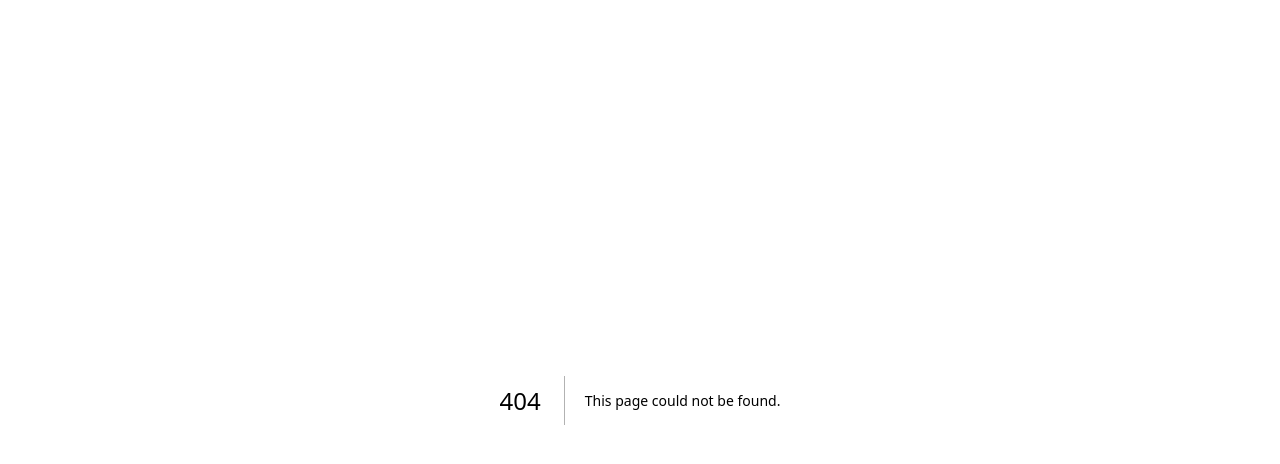
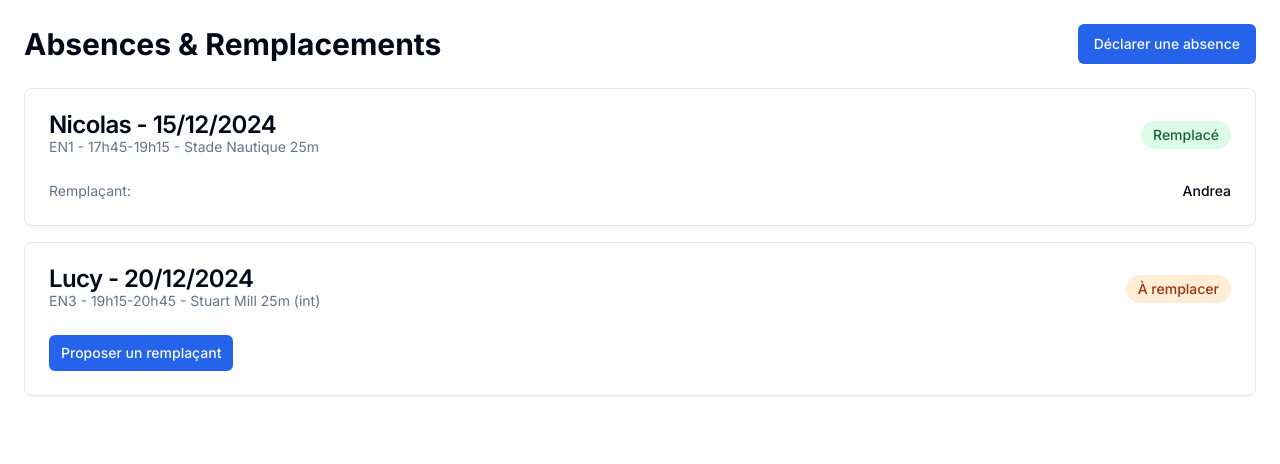
Before and after one commit to jeromedimitri-ai/swimsync-2.0, a Next.js app in the folder apps/web/: page /absences in a window 1280 px wide. Before the commit this address had no page. Shown: the top 464 px of the page. Built offline with nearby package versions, Linux system fonts and the light colour scheme.

Commit message:
Create AbsencesPage component to display absencesfeat: add Absences page with replacement management

```diff
--- /dev/null
+++ b/apps/web/app/absences/page.tsx
@@ -0,0 +1,73 @@
+'use client'
+
+import { useState } from 'react'
+import { Card, CardContent, CardDescription, CardHeader, CardTitle } from '@/components/ui/card'
+import { Button } from '@/components/ui/button'
+
+export default function AbsencesPage() {
+  const absences = [
+    {
+      id: 1,
+      coach: 'Nicolas',
+      date: '2024-12-15',
+      creneau: 'EN1 - 17h45-19h15',
+      bassin: 'Stade Nautique 25m',
+      remplaçant: 'Andrea',
+      statut: 'Remplacé'
+    },
+    {
+      id: 2,
+      coach: 'Lucy',
+      date: '2024-12-20',
+      creneau: 'EN3 - 19h15-20h45',
+      bassin: 'Stuart Mill 25m (int)',
+      remplaçant: null,
+      statut: 'À remplacer'
+    },
+  ]
+
+  return (
+    <div className="container mx-auto p-6">
+      <div className="flex items-center justify-between mb-6">
+        <h1 className="text-3xl font-bold">Absences & Remplacements</h1>
+        <Button>Déclarer une absence</Button>
+      </div>
+
+      <div className="space-y-4">
+        {absences.map((absence) => (
+          <Card key={absence.id}>
+            <CardHeader>
+              <div className="flex items-center justify-between">
+                <div>
+                  <CardTitle>{absence.coach} - {new Date(absence.date).toLocaleDateString('fr-FR')}</CardTitle>
+                  <CardDescription>{absence.creneau} - {absence.bassin}</CardDescription>
+                </div>
+                <div>
+                  {absence.statut === 'Remplacé' ? (
+                    <span className="inline-flex items-center rounded-full bg-green-100 px-3 py-1 text-sm font-medium text-green-800 dark:bg-green-900 dark:text-green-200">
+                      Remplacé
+                    </span>
+                  ) : (
+                    <span className="inline-flex items-center rounded-full bg-orange-100 px-3 py-1 text-sm font-medium text-orange-800 dark:bg-orange-900 dark:text-orange-200">
+                      À remplacer
+                    </span>
+                  )}
+                </div>
+              </div>
+            </CardHeader>
+            <CardContent>
+              {absence.remplaçant ? (
+                <div className="flex items-center justify-between">
+                  <span className="text-sm text-muted-foreground">Remplaçant:</span>
+                  <span className="text-sm font-medium">{absence.remplaçant}</span>
+                </div>
+              ) : (
+                <Button size="sm">Proposer un remplaçant</Button>
+              )}
+            </CardContent>
+          </Card>
+        ))}
+      </div>
+    </div>
+  )
+}
```
